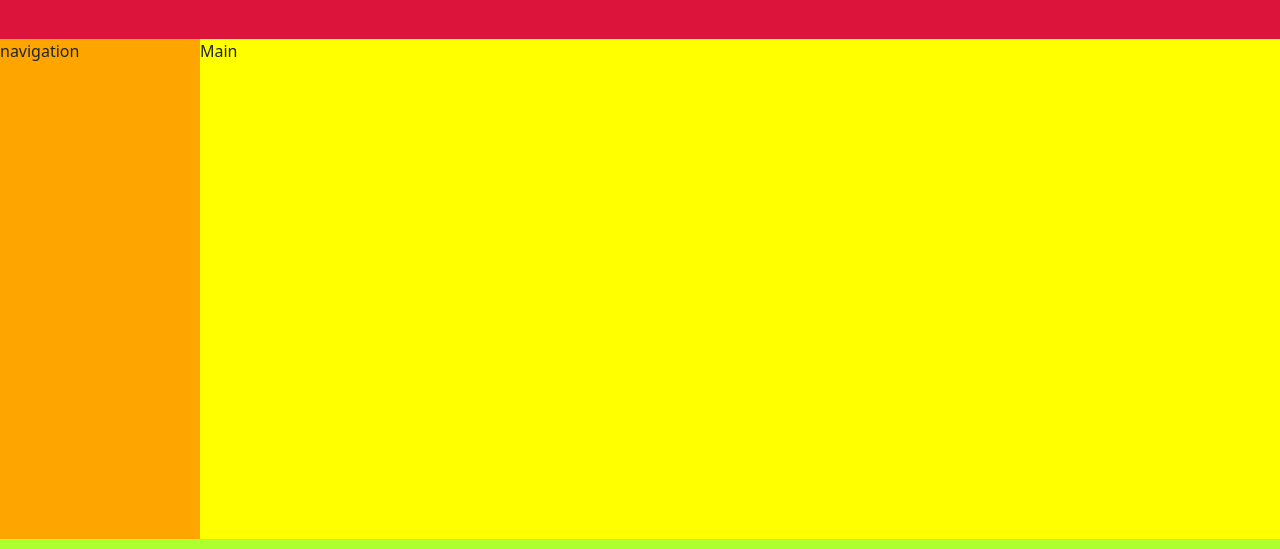
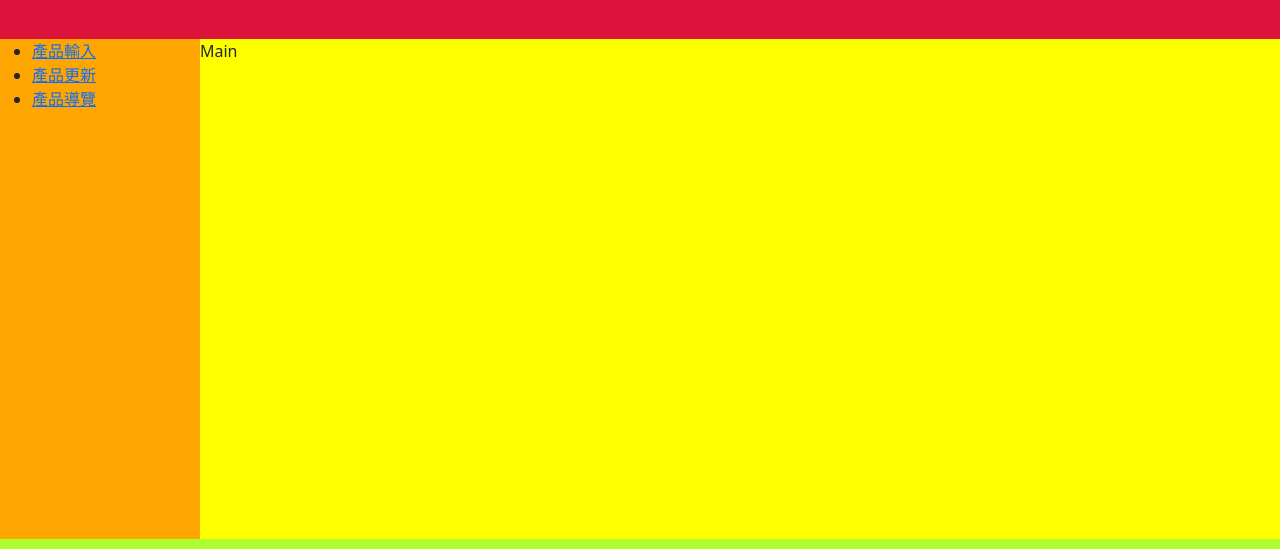
Before and after one commit to vamp16431745/javascript_lesson, a plain HTML site: page project/public/index.html in a window 1280 px wide. Shown: the part 89-638 px from the top of the page. Drawn offline with Linux system fonts and the light colour scheme.

Commit message:
增加nav內容

```diff
--- a/project/public/css/index.css
+++ b/project/public/css/index.css
@@ -33,6 +33,8 @@
     background-color: orange;
     grid-row:2/3;
     grid-column: 1/span 1;
+
+
 }
 
 .main{
--- a/project/public/index.html
+++ b/project/public/index.html
@@ -14,7 +14,14 @@
   <header class="header">
    <h1>產品輸入</h1>
   </header>
-  <nav class="nav">navigation</nav>
+  <nav class="nav">
+    <ul>
+      <li><a href="#">產品輸入</a></li>
+      <li><a href="#">產品更新</a></li>
+      <li><a href="#">產品導覽</a></li>
+    </ul>
+
+  </nav>
   <main class="main">Main</main>
   <footer class="footer">
     <h1>Footer</h1>
```
